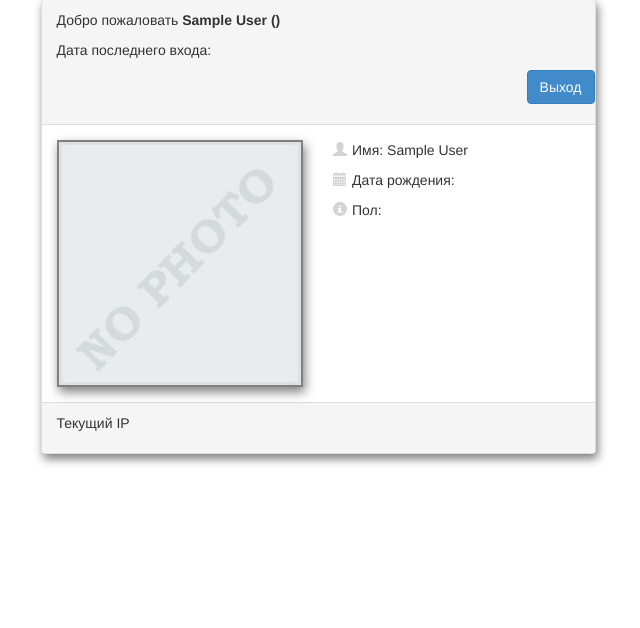
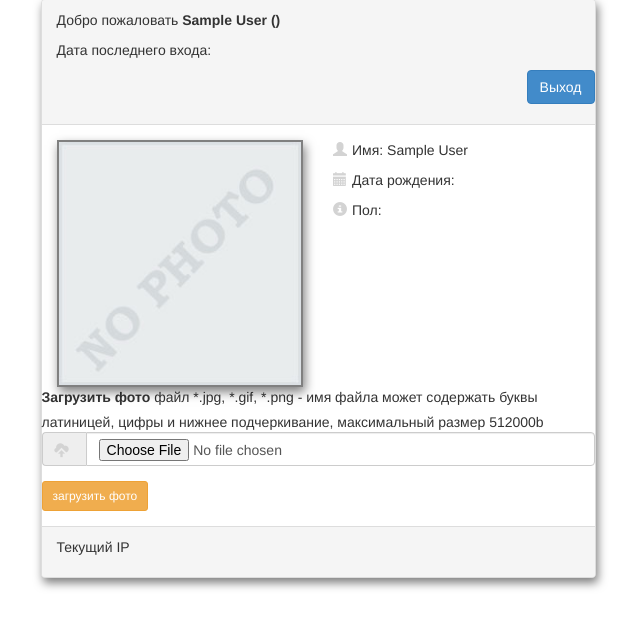
Before and after one commit to Burick/Registration_authorization_users, a PHP site: page /profile.php in a window 1280 px wide. Shown: the part 51-679 px from the top of the page, without its empty margins (322-962 px from the left). Run offline with PHP 8.4, Linux system fonts and the light colour scheme; the visitor is signed in with stand-in values (Sample User, id 1).

Commit message:
рабочая загрузка файла из профиля

```diff
--- a/class/fileUpload.class.php
+++ b/class/fileUpload.class.php
@@ -22,7 +22,7 @@
 
 	public $_rename 		= true;
 	public $_allowed_type 	= array('jpg'=>'image/jpeg','png' =>'image/png','gif' =>'image/gif');
-	public $_allowed_size 	= 512000;
+	public $_allowed_size 	= IMAGES_MAXSIZE;
 	public $_field_name;
 	public $_upload_dir 	= IMAGES_PATH;
 	public $_uploaded 		= array();
--- a/config.php
+++ b/config.php
@@ -1,4 +1,4 @@
-<?php
+<?php  error_reporting(E_ALL ^ E_NOTICE);
 session_start();
 /**
 * Файл настроек
@@ -19,10 +19,27 @@
 define('COOKIE_HTTPOLY', TRUE );
 // Папка для загрузки картинок
 define('IMAGES_PATH', 'upload/' );
+define('IMAGES_MAXSIZE', 512000 );
 
 function __autoload ($class_name) {
 	require_once 'class/'.$class_name.'.class.php';
 }
+
+
+function cookieLogin() {
+  // COOKIE то авторизовуеся через них
+  if(isset($_COOKIE[COOKIE_NAME])){
+	  $USER = User::getInstance();
+	  $user = $USER->userCookieLogIn($_COOKIE[COOKIE_NAME]);
+	  if($user){
+		  $_SESSION['user'] = $user;
+		  header('Location:profile.php'); exit;
+	  }
+  }
+}
+
+
+
 /*
 	require_once 'class/Error.class.php';
 	require_once 'class/Cookie.class.php';
--- a/profile.php
+++ b/profile.php
@@ -5,9 +5,25 @@
 	extract ( $_SESSION['user'], EXTR_PREFIX_ALL, $prefix = 'profile' );
 
 }else{
-   exit(header('Location:login.php?login=false'));
+	header('Location:login.php?login=false'); exit();
 }
 
+if( isset( $_POST['submit'] ) && $_POST['submit'] == 'submit' ){
+	if($_FILES && $_FILES['file']['name']){
+		$UPLOAD = new fileUpload('file');
+		if( !$data_error = $UPLOAD->getError('<div class = "alert alert-danger" >', '</div>' ) ){
+			@unlink($profile_pic);
+			$profile_pic = $UPLOAD->_uploaded[0];
+			$USER = User::getInstance();
+			if( !$USER->updateUserPic($profile_user_id, $profile_pic) ){
+				exit('<h3>Изображение не удалось загрузить!</h3>');
+			}
+			// снова авторизовуемся через COOKIE
+			cookieLogin();
+			header('Location:login.php'); exit();
+		}
+	}
+}
 ?><!DOCTYPE html>
 <html lang="ru">
 	<head>
@@ -49,7 +65,20 @@
 
 								</div>
 							</div>
+ <div class="row">
+			 <?=( isset($data_error) ) ? $data_error : '' ?>
+		<form enctype="multipart/form-data" action="<?=$_SERVER['PHP_SELF'] ?>"  method="POST" role="form">
 
+			<div class="form-group">
+				<label for="date">Загрузить фото&nbsp;</label><span class="example">файл *.jpg, *.gif, *.png - имя файла может содержать буквы латиницей, цифры и нижнее подчеркивание, максимальный размер <?= IMAGES_MAXSIZE ?>b</span>
+				<div class="input-group">
+					<span class="input-group-addon"><span class="glyphicon glyphicon-cloud-upload"></span></span><input type="file" accept="image/jpeg, image/png, image/gif" name="file" value="<?=isset($file)? $file : '' ?>" class="form-control" id="date" tabindex="7" >
+				</div>
+			</div>
+
+			<button id="" name="submit" value="submit" type="submit" class="btn btn-sm btn-warning">загрузить фото</button>
+		</form>
+ </div>
 						</div>
 
 						<div class="panel-footer">
--- a/registration.php
+++ b/registration.php
@@ -181,7 +181,7 @@
 								</div>
 
 								<div class="form-group">
-									<label for="date">Загрузить фото&nbsp;</label><span class="example">файл *.jpg, *.gif, *.png - имя файла может содержать буквы латиницей, цифры и нижнее подчеркивание</span>
+									<label for="date">Загрузить фото&nbsp;</label><span class="example">файл *.jpg, *.gif, *.png - имя файла может содержать буквы латиницей, цифры и нижнее подчеркивание, максимальный размер <?= IMAGES_MAXSIZE ?>b</span>
 									<div class="input-group">
 										<span class="input-group-addon"><span class="glyphicon glyphicon-cloud-upload"></span></span><input type="file" accept="image/jpeg, image/png, image/gif" name="file" value="<?=isset($file)? $file : '' ?>" class="form-control" id="date" tabindex="7" >
 									</div>
```
Also changed, not shown: class/User.class.php (+5 -2 lines), login.php (+3 -12 lines). Lines whose indentation alone changed are shown as unchanged.
